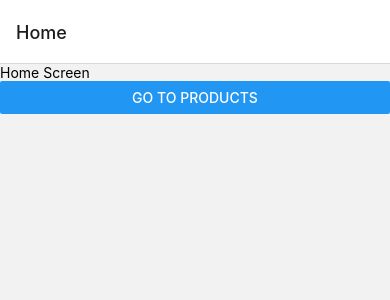
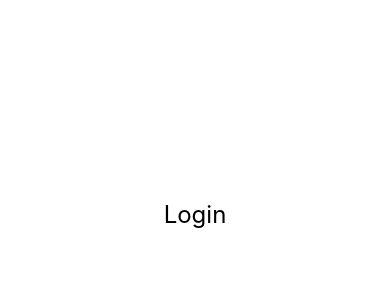
Before and after one commit to abdirahmn39/SomplantsApp, a React Native app: screen / in a window 390 px wide. Shown: the top 300 px of the page. Built offline with nearby package versions, Linux system fonts and the light colour scheme.

Commit message:
Adding login screen and changing the app.js return from navigation to login

```diff
--- a/App.js
+++ b/App.js
@@ -1,10 +1,11 @@
 import { StatusBar } from 'expo-status-bar';
 import { StyleSheet, Text, View } from 'react-native';
 import Navigation from './Navigation';
+import Login from './Login';
 
 export default function App() {
   return (
-    <Navigation/>
+    <Login/>
   );
 }
 
--- /dev/null
+++ b/Login.js
@@ -0,0 +1,25 @@
+import React from 'react';
+import {View, Text, StyleSheet} from 'react-native';
+
+const Login = () => {
+    return (
+        <View style={styles.container}>
+            <Text style={styles.text}>Login</Text>
+        </View>
+
+    );
+};
+
+const styles = StyleSheet.create({
+    container: {
+        flex: 1,
+        alignitems: 'center'
+    },
+    text: {
+        fontSize: 24,
+        textAlign: 'center',
+        marginTop: 200
+    }
+});
+
+export default Login;
```
